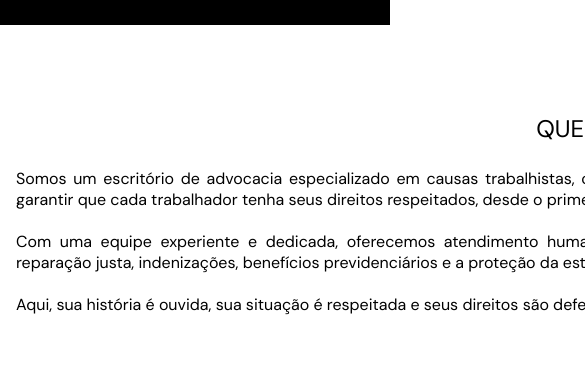
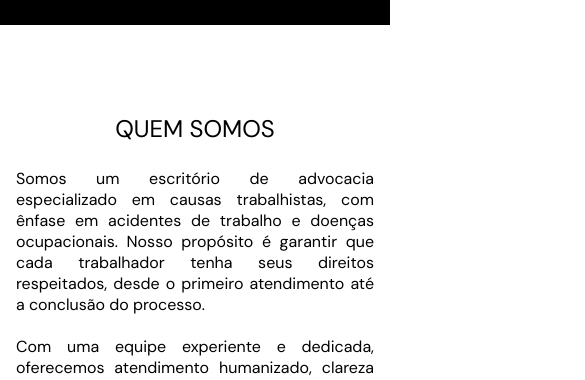
Before and after one commit to superkaruzao/ricardo-batista, a plain HTML site: page index.html in a window 390 px wide. Shown: the part 3490-3870 px from the top of the page, 585 px wide, since content can reach past the window. Drawn offline with nearby package versions, Linux system fonts and the light colour scheme.

Commit message:
lp adjusted

```diff
--- a/styles.css
+++ b/styles.css
@@ -620,6 +620,10 @@ details[open] .faq-summary .caret {
         padding: 2rem 0;
     }
 
+    .about-wrapper {
+        width: 100%;
+    }
+
     .mission-title h3,
     .about-title h3 {
         font-size: 1.5em;
```
